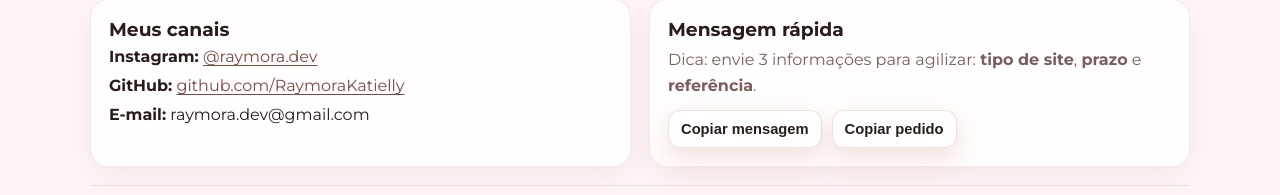
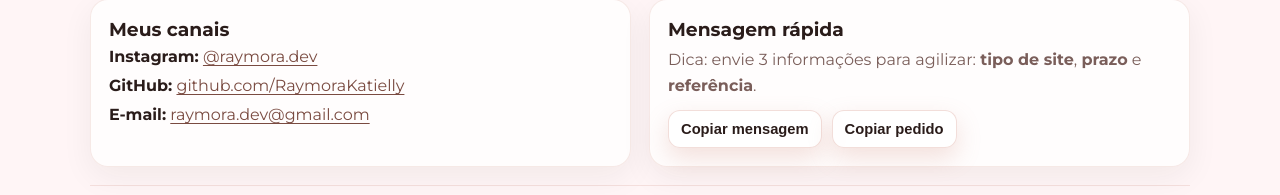
Before and after one commit to RaymoraKatielly/raymora-portfolio, a plain HTML site: page index.html in a window 1280 px wide. Shown: the part 2302-2497 px from the top of the page. Drawn offline with Linux system fonts and the light colour scheme.

Commit message:
Update index.html

```diff
--- a/index.html
+++ b/index.html
@@ -200,7 +200,7 @@
             <ul class="contact-list">
               <li><strong>Instagram:</strong> <a target="_blank" rel="noreferrer" href="https://instagram.com/raymora.dev">@raymora.dev</a></li>
               <li><strong>GitHub:</strong> <a target="_blank" rel="noreferrer" href="https://github.com/RaymoraKatielly">github.com/RaymoraKatielly</a></li>
-              <li><strong>E-mail:</strong> raymora.dev@gmail.com</li>
+              <li><strong>E-mail:</strong> <a target="_blank" rel="noreferrer" href="https://mail.google.com/mail/u/0/#inboxraymora.dev@gmail.com">raymora.dev@gmail.com</a></li>
             </ul>
           </div>
 
```
